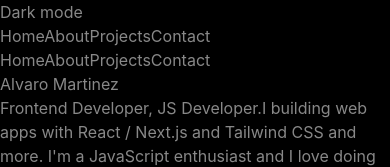
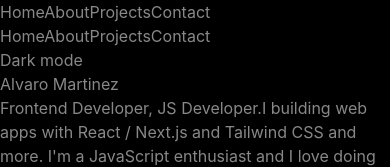
Before and after one commit to soymartinez/martinez, a Next.js app: page / in a window 390 px wide. Shown: the top 167 px of the page. Built offline with nearby package versions, Linux system fonts and the light colour scheme.

Commit message:
refactor (navbar): menu, 1/2 responsive

```diff
--- a/components/navbar.js
+++ b/components/navbar.js
@@ -27,20 +27,20 @@ export default function Nabvar() {
     ]
 
     const menu = (
-        <div className={`w-6 space-y-1 md:hidden ${isActive ? '-space-y-0.5' : ''}`} onClick={() => setIsActive(!isActive)}>
-            <div className={`w-6 h-0.5 bg-white transition-all rounded-full ${isActive ? 'rotate-45' : 'ml-2'}`}></div>
-            <div className={`w-6 h-0.5 bg-white transition-all rounded-full ${isActive ? '-rotate-45' : ''}`}></div>
+        <div className={`space-y-1 md:hidden ${isActive ? '-space-y-0.5' : ''}`} onClick={() => setIsActive(!isActive)}>
+            <div className={`w-5 h-0.5 bg-white transition-all rounded-full ${isActive ? 'rotate-45' : 'ml-2'}`}></div>
+            <div className={`w-5 h-0.5 bg-white transition-all rounded-full ${isActive ? '-rotate-45' : ''}`}></div>
         </div>
     )
 
     const mode = (
-        <div className='md:hidden'>Dark mode</div>
+        <div className=''>Dark mode</div>
     )
 
     const navbar = (
         nav.map(nav => (
             <Link href={nav.href} key={nav.name}>
-                <a className={`px-4 py-2 hover:text-white font-semibold text-sm hidden md:flex
+                <a className={`px-4 py-2 hover:text-white font-semibold text-sm hidden md:block
                             ${router.asPath == nav.href ? 'text-white' : ''}`}>
                     {nav.name}
                 </a>
@@ -49,7 +49,7 @@ export default function Nabvar() {
     )
 
     const navbarMobile = (
-        <div className={`flex flex-col items-center justify-center
+        <div className={`flex flex-col
                         ${isActive ? 'visible' : 'hidden'}
                         md:hidden
                         absolute mt-16 top-0`}>
@@ -59,17 +59,17 @@ export default function Nabvar() {
 
     return (
         <div className='sticky top-0 z-10
-                        md:max-w-3xl mx-auto'>
+                        sm:max-w-3xl mx-auto'>
             <div className={`
-                flex items-center justify-between md:justify-center
+                flex items-center justify-between md:justify-start
                 backdrop-blur-sm border-b-2 ${scroll ? 'border-zinc-900' : 'border-transparent'}
                 absolute transition-all
                 w-full h-16
                 px-6`}>
                 {menu}
-                {mode}
                 {navbar}
                 {navbarMobile}
+                {mode}
             </div>
         </div>
     )
```
